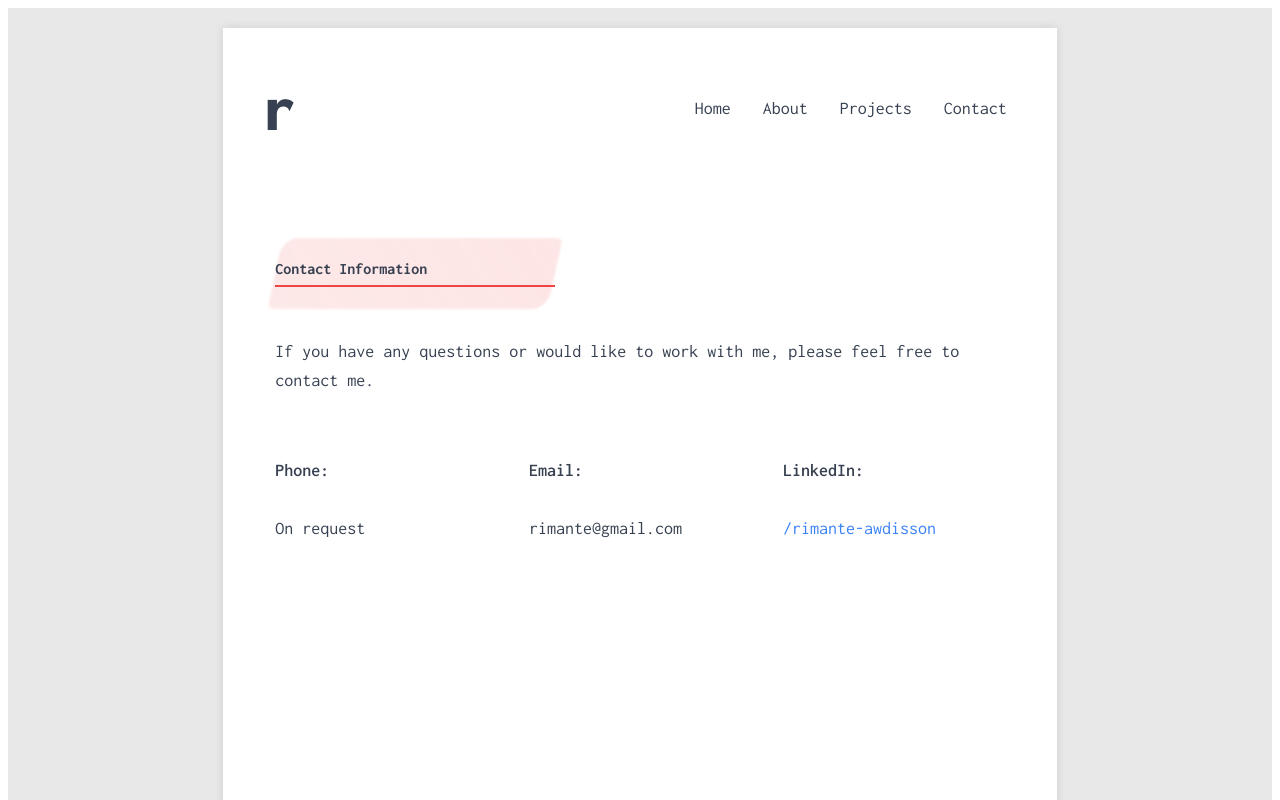
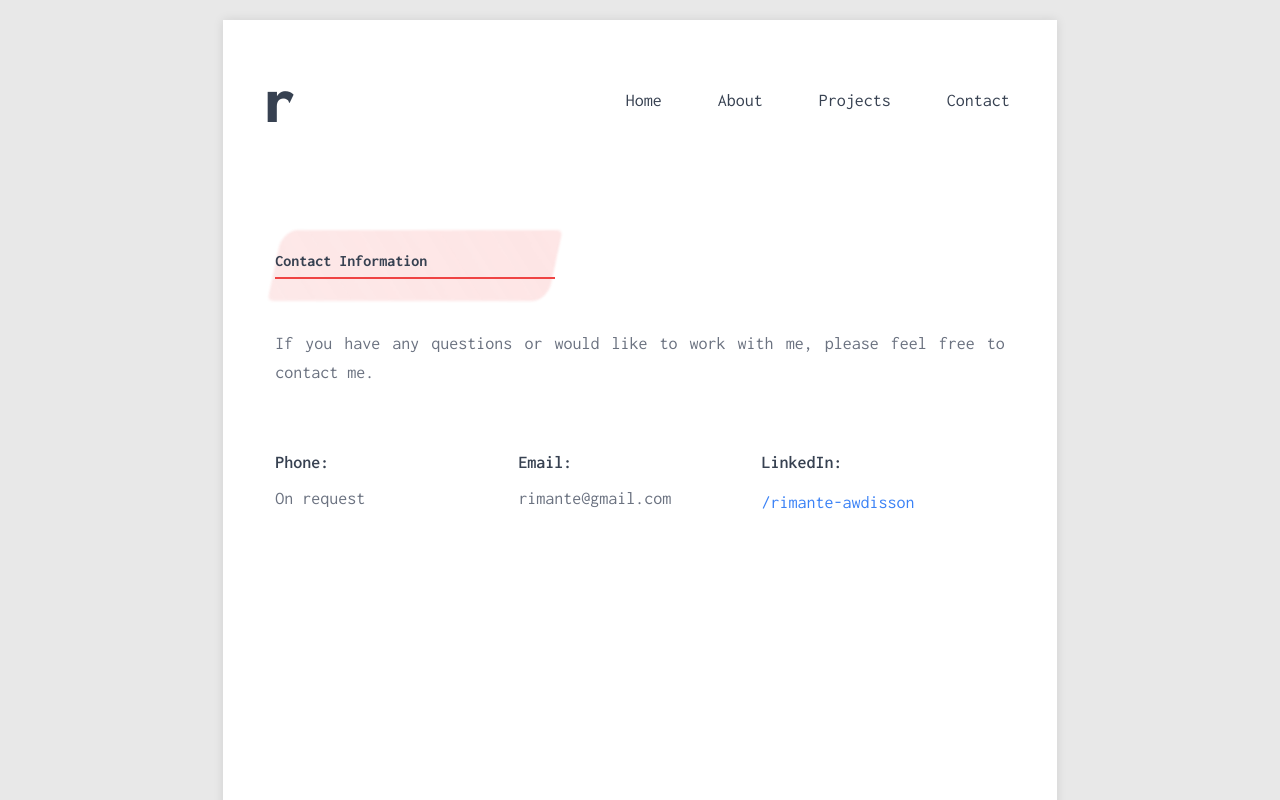
Before and after one commit to Rimante11/portfolio, a Next.js app: page /contact in a window 1280 px wide. Shown: the top 800 px of the page. Built offline with nearby package versions, Linux system fonts and the light colour scheme.

Commit message:
text fixes

```diff
--- a/app/about/page.tsx
+++ b/app/about/page.tsx
@@ -53,9 +53,10 @@ export default function About() {
               fontFamily: 'Inconsolata, monospace',
               fontSize: '1.125rem',
               textAlign: 'justify',
-              color: '#374151',
+              color: "rgb(107, 114, 128)",
               lineHeight: '1.7',
-              flex: 1
+              flex: 1,
+              marginTop: '0px'
             }}>
               Welcome to my portfolio! I am Rimante a frontend/fullstack developer passionate about creating beautiful and functional web experiences.
               <br /><br />
--- a/app/contact/page.tsx
+++ b/app/contact/page.tsx
@@ -52,8 +52,9 @@ export default function Contact() {
             fontSize: '1.125rem',
             marginBottom: '3rem',
             fontFamily: 'Inconsolata, monospace',
-            color: '#374151',
-            lineHeight: '1.6'
+            color: "rgb(107, 114, 128)",
+            lineHeight: '1.6',
+            textAlign: 'justify'
           }}>
             If you have any questions or would like to work with me, please feel free to contact me.
           </p>
@@ -61,25 +62,26 @@ export default function Contact() {
           <div style={{
             display: 'grid',
             gridTemplateColumns: 'repeat(3, 1fr)',
-            gap: '2rem'
+            //gap: '2rem'
           }}>
             <div style={{
               display: 'flex',
               flexDirection: 'column',
-              gap: '0.25rem'
+              //gap: '0.25rem'
             }}>
               <p style={{
                 fontSize: '1.125rem',
                 fontFamily: 'Inconsolata, monospace',
                 fontWeight: '600',
-                color: '#374151'
+                color: '#374151',
+                marginBottom: '0px'
               }}>
                 Phone:
               </p>
               <p style={{
                 fontSize: '1.125rem',
                 fontFamily: 'Inconsolata, monospace',
-                color: '#374151'
+                color: "rgb(107, 114, 128)"
               }}>
                 On request
               </p>
@@ -88,20 +90,21 @@ export default function Contact() {
             <div style={{
               display: 'flex',
               flexDirection: 'column',
-              gap: '0.25rem'
+              //gap: '0.25rem'
             }}>
               <p style={{
                 fontSize: '1.125rem',
                 fontFamily: 'Inconsolata, monospace',
                 fontWeight: '600',
-                color: '#374151'
+                color: '#374151',
+                marginBottom: '0px'
               }}>
                 Email:
               </p>
               <p style={{
                 fontSize: '1.125rem',
                 fontFamily: 'Inconsolata, monospace',
-                color: '#374151'
+                color: "rgb(107, 114, 128)"
               }}>
                 rimante@gmail.com
               </p>
@@ -116,7 +119,8 @@ export default function Contact() {
                 fontSize: '1.125rem',
                 fontFamily: 'Inconsolata, monospace',
                 fontWeight: '600',
-                color: '#374151'
+                color: '#374151',
+                marginBottom: '0px'
               }}>
                 LinkedIn:
               </p>
--- a/app/globals.css
+++ b/app/globals.css
@@ -1,3 +1,7 @@
+@tailwind base;
+@tailwind components;
+@tailwind utilities;
+
 @import url('https://fonts.googleapis.com/css2?family=Inconsolata:wght@200..900&family=Space+Mono:ital,wght@0,400;0,700;1,400;1,700&display=swap');
 
 :root {
@@ -18,12 +22,16 @@
   }
 }
 
+html {
+  scroll-behavior: smooth;
+  margin: 0;
+  padding: 0;
+}
+
 body {
   font-family: Arial, Helvetica, sans-serif;
-}
-
-html {
-  scroll-behavior: smooth;
+  margin: 0;
+  padding: 0;
 }
 
 .page-transition,
--- a/app/page.tsx
+++ b/app/page.tsx
@@ -7,7 +7,8 @@ import Footer from "../src/components/Footer";
 export default function Home() {
   return (
     <div style={{
-      minHeight: '100vh',
+      margin: 0,
+      padding: 0,
       display: 'flex',
       flexDirection: 'column',
       alignItems: 'center',
--- a/src/components/Navigation.tsx
+++ b/src/components/Navigation.tsx
@@ -18,7 +18,15 @@ const Navigation = () => {
           fontSize: '1.125rem',
           color: '#374151',
           textDecoration: 'none',
-          transition: 'color 0.3s ease, transform 0.3s ease'
+          padding: '8px 12px',
+          borderRadius: '6px',
+          transition: 'color 0.3s ease, transform 0.3s ease, background-color 0.3s ease'
+        }}
+        onMouseEnter={(e) => {
+          e.currentTarget.style.backgroundColor = '#dbeafe';
+        }}
+        onMouseLeave={(e) => {
+          e.currentTarget.style.backgroundColor = 'transparent';
         }}
       >
         Home
@@ -30,7 +38,15 @@ const Navigation = () => {
           fontSize: '1.125rem',
           color: '#374151',
           textDecoration: 'none',
-          transition: 'color 0.3s ease, transform 0.3s ease'
+          padding: '8px 12px',
+          borderRadius: '6px',
+          transition: 'color 0.3s ease, transform 0.3s ease, background-color 0.3s ease'
+        }}
+        onMouseEnter={(e) => {
+          e.currentTarget.style.backgroundColor = '#dbeafe';
+        }}
+        onMouseLeave={(e) => {
+          e.currentTarget.style.backgroundColor = 'transparent';
         }}
       >
         About
@@ -42,7 +58,15 @@ const Navigation = () => {
           fontSize: '1.125rem',
           color: '#374151',
           textDecoration: 'none',
-          transition: 'color 0.3s ease, transform 0.3s ease'
+          padding: '8px 12px',
+          borderRadius: '6px',
+          transition: 'color 0.3s ease, transform 0.3s ease, background-color 0.3s ease'
+        }}
+        onMouseEnter={(e) => {
+          e.currentTarget.style.backgroundColor = '#dbeafe';
+        }}
+        onMouseLeave={(e) => {
+          e.currentTarget.style.backgroundColor = 'transparent';
         }}
       >
         Projects
@@ -54,8 +78,16 @@ const Navigation = () => {
           fontSize: '1.125rem',
           color: '#374151',
           textDecoration: 'none',
-          transition: 'color 0.3s ease, transform 0.3s ease',
-          marginRight: '50px'
+          padding: '8px 12px',
+          borderRadius: '6px',
+          transition: 'color 0.3s ease, transform 0.3s ease, background-color 0.3s ease',
+          marginRight: '35px'
+        }}
+        onMouseEnter={(e) => {
+          e.currentTarget.style.backgroundColor = '#dbeafe';
+        }}
+        onMouseLeave={(e) => {
+          e.currentTarget.style.backgroundColor = 'transparent';
         }}
       >
         Contact
```
